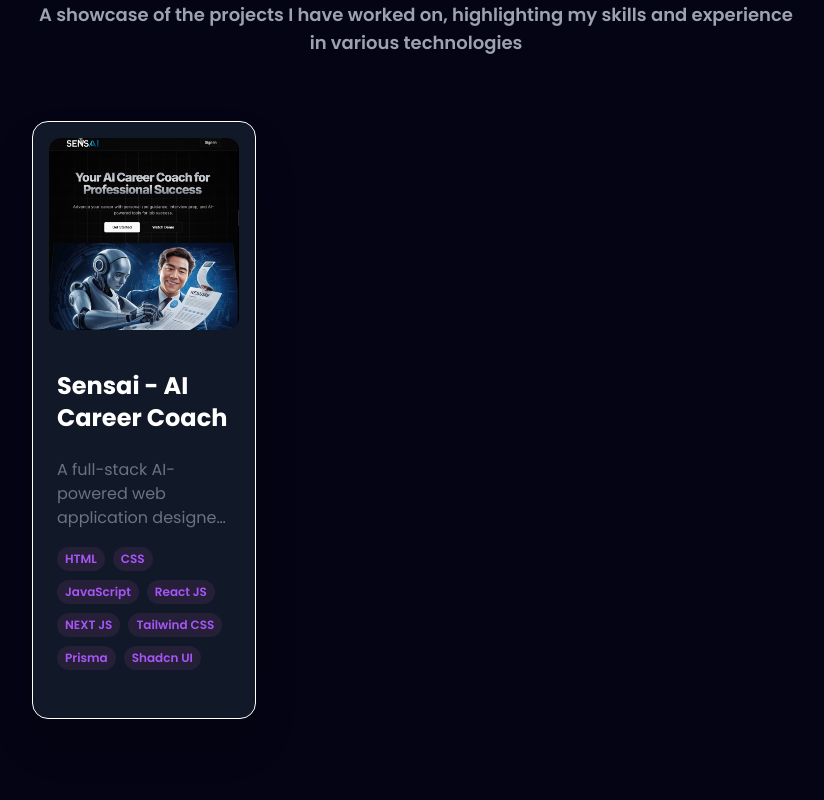
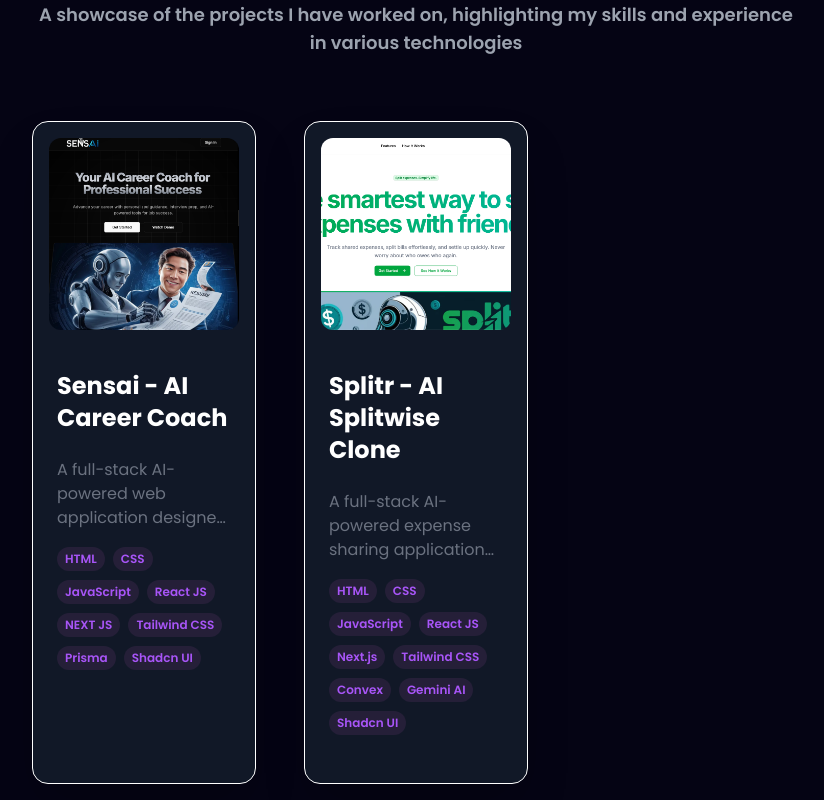
Before and after one commit to gauravkumarguleria/Portfolio, a React (Vite) app: page / in a window 1280 px wide. Shown: the part 3180-3980 px from the top of the page, without its empty margins (224-1048 px from the left). Built offline with nearby package versions, Linux system fonts and the light colour scheme.

Commit message:
added new project - splitr

```diff
--- a/package.json
+++ b/package.json
@@ -11,6 +11,7 @@
   },
   "dependencies": {
     "@emailjs/browser": "^4.4.1",
+    "date-fns": "^3.6.0",
     "react": "^18.3.1",
     "react-dom": "^18.3.1",
     "react-icons": "^5.4.0",
--- a/src/constants.js
+++ b/src/constants.js
@@ -1,5 +1,6 @@
 // Skills Section Logo's
 import aicareer from "./assets/work_logo/ai-career.png";
+import splitr from "./assets/work_logo/splitr.png";
 import htmlLogo from "./assets/tech_logo/html.png";
 import cssLogo from "./assets/tech_logo/css.png";
 import sassLogo from "./assets/tech_logo/sass.png";
@@ -166,4 +167,24 @@
     github: "https://github.com/gauravkumarguleria/sensai-2",
     webapp: "https://sensai-2.vercel.app/",
   },
+  {
+    id: 1,
+    title: "Splitr - AI Splitwise Clone",
+    description:
+      "A full-stack AI-powered expense sharing application that simplifies group expense tracking and settlement. Built with Next.js for a fast and scalable frontend, Tailwind CSS and Shadcn UI for a clean, modern design, and Convex as the backend for real-time data management. The application integrates Gemini AI to provide smart expense insights, automated suggestions for splitting bills, and seamless group collaboration.",
+    image: splitr,
+    tags: [
+      "HTML",
+      "CSS",
+      "JavaScript",
+      "React JS",
+      "Next.js",
+      "Tailwind CSS",
+      "Convex",
+      "Gemini AI",
+      "Shadcn UI",
+    ],
+    github: "https://github.com/gauravkumarguleria/Splitwise",
+    webapp: "https://splitwise-2.vercel.app/",
+  },
 ];
```
Also changed, not shown: src/assets/work_logo/splitr.png (added), 1 other file (tests, documents, lock files or other folders).
